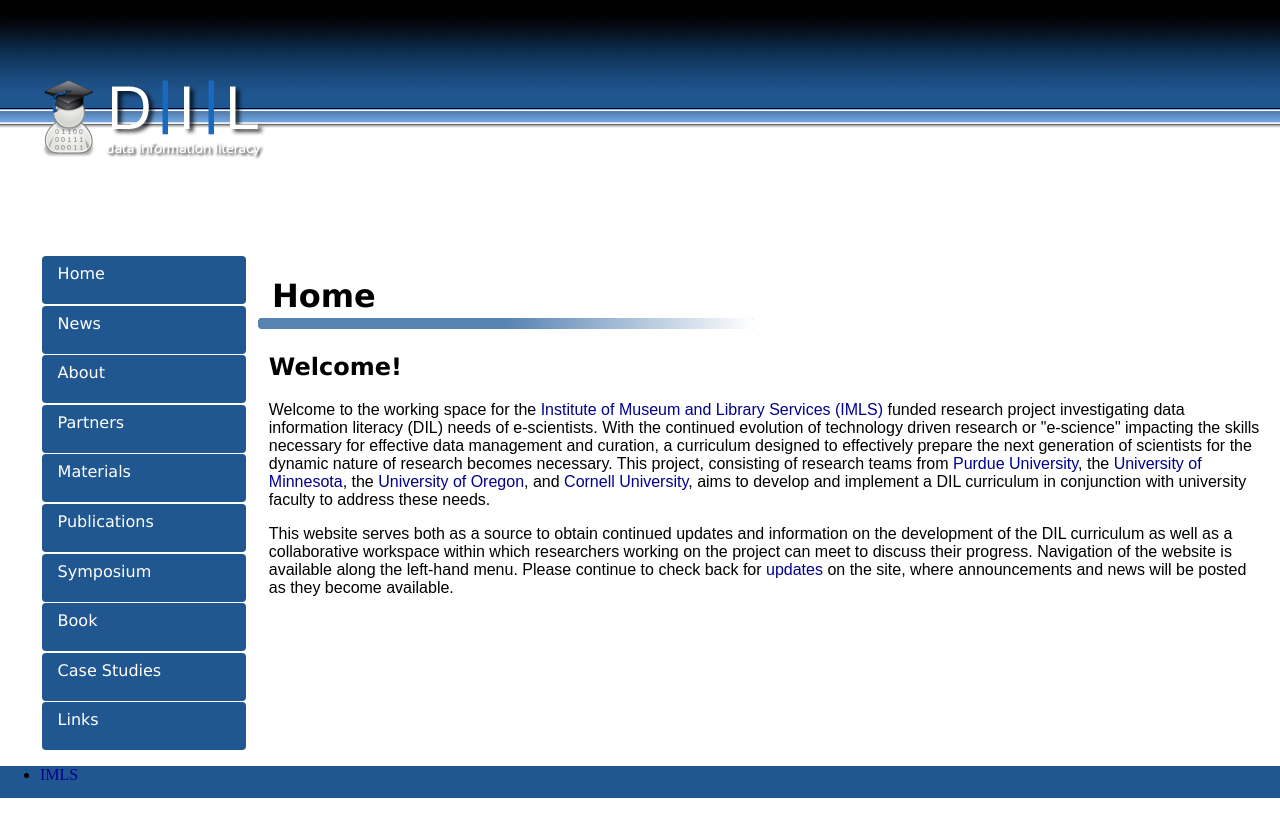
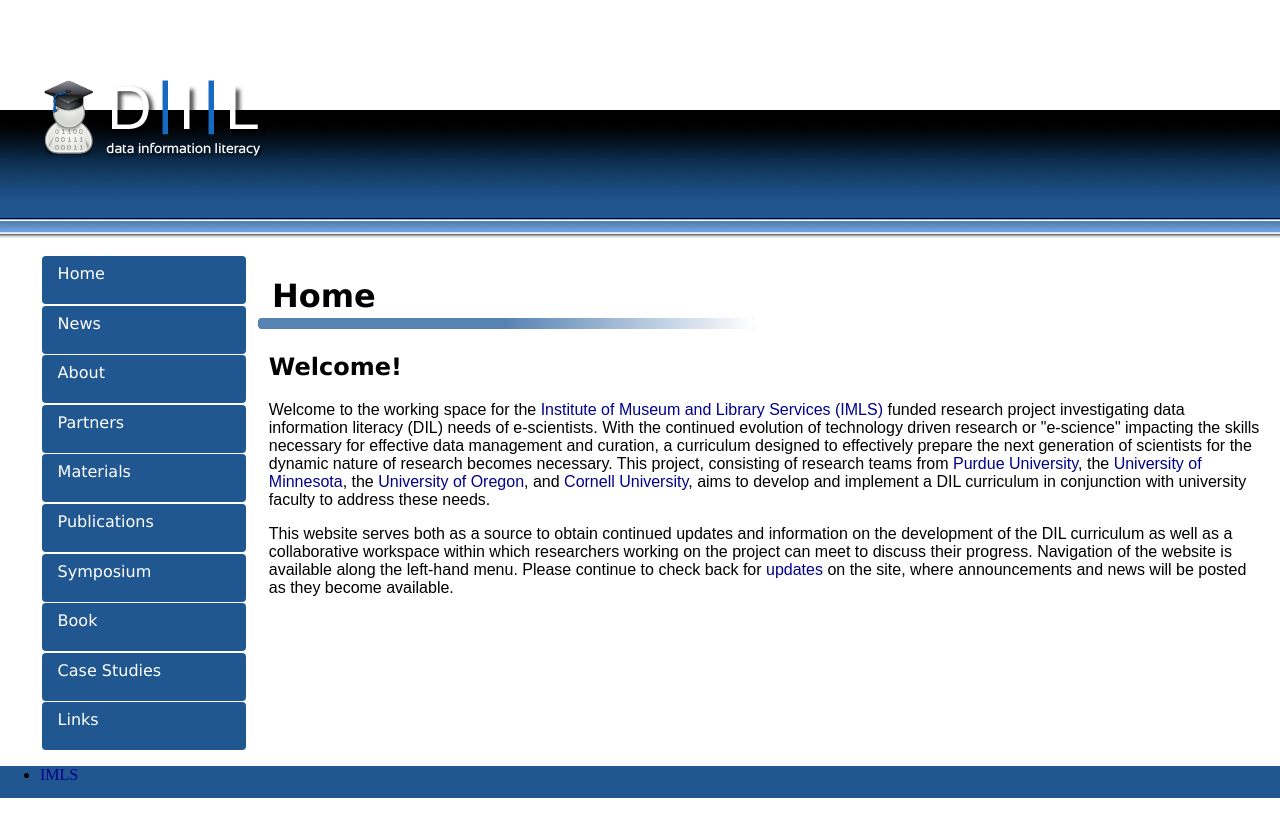
Before and after one commit to datainfolit/datainfolit, a Jekyll site: the page built from index.html, in a window 1280 px wide. Shown: the top 837 px of the page. Built offline with Jekyll 4.4.1, drawn with Linux system fonts in a browser that asks for light colours.

Commit message:
Update main.css

```diff
--- a/css/main.css
+++ b/css/main.css
@@ -84,7 +84,7 @@
 }
 /*header*/
 header {
-    background: url('../images/header5.png') repeat-x;
+    background: url('../images/header5.png') repeat-x bottom;
     width: 100%;
     height: 4em;
     padding-top: 4em;
```
